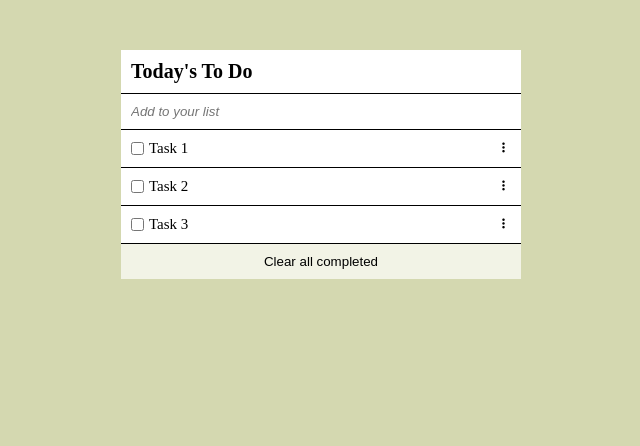
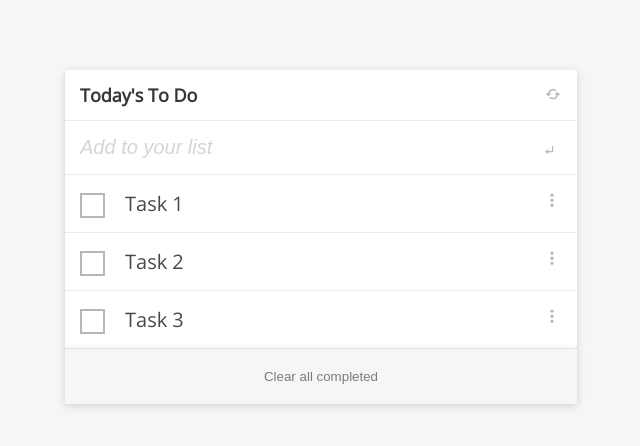
Before and after one commit to olawale-o/todo-tasks, a website built with webpack: page src/index.html in a window 1280 px wide. Shown: the whole page, without its empty margins (319-959 px from the left). Built offline with nearby package versions, Linux system fonts and the light colour scheme.

Commit message:
Modify style todo list in style.css file

```diff
--- a/src/index.html
+++ b/src/index.html
@@ -10,9 +10,10 @@
 <body>
     <div class="todo-container">
         <div class="todo-content">
-            <h6 class="field heading">Today's To Do</h6>
+            <h6 class="field heading"><span>Today's To Do</span> <i class='bx bx-refresh'></i></h6>
             <div class="input-field">
                 <input type="text" class="input" name="task" id="task" placeholder="Add to your list">
+                <span><i class='bx bx-subdirectory-left return'></i></span>
             </div>
             <ul class="todo-tasks"></ul>
         </div>
--- a/src/index.js
+++ b/src/index.js
@@ -6,19 +6,33 @@ const todoTasks = document.querySelector('.todo-tasks');
 const createTodo = (todo) => {
   const li = document.createElement('li');
   li.setAttribute('class', 'todo-list');
+  li.setAttribute('id', `id-${todo.index}`);
   const div = document.createElement('div');
   div.setAttribute('class', 'field todo-list__task');
   const left = document.createElement('div');
   left.setAttribute('class', 'left');
+  left.setAttribute('id', `left-${todo.index}`);
+  // const checkbox = document.createElement('input');
+  // checkbox.setAttribute('type', 'checkbox');
+  // checkbox.setAttribute('name', 'todo-task');
+  const label = document.createElement('label');
+  label.setAttribute('class', 'label');
+  label.setAttribute('id', `label-${todo.index}`);
   const checkbox = document.createElement('input');
   checkbox.setAttribute('type', 'checkbox');
   checkbox.setAttribute('name', 'todo-task');
+  label.appendChild(checkbox);
+  const sp = document.createElement('span');
+  sp.setAttribute('class', 'checkmark');
+  label.appendChild(sp);
   const span = document.createElement('span');
   span.setAttribute('class', 'todo-list__text');
+  span.setAttribute('id', `span-${todo.id}`);
   span.textContent = todo.description;
   const icon = document.createElement('i');
   icon.setAttribute('class', 'bx bx-dots-vertical-rounded');
-  left.appendChild(checkbox);
+  icon.setAttribute('id', `icon-${todo.index}`);
+  left.appendChild(label);
   left.appendChild(span);
   div.appendChild(left);
   div.appendChild(icon);
--- a/src/stylesheet/style.css
+++ b/src/stylesheet/style.css
@@ -1,7 +1,8 @@
-@import url('https://fonts.googleapis.com/css2?family=Libre+Franklin:wght@100;200;300;400;500&display=swap');
+/* @import url('https://fonts.googleapis.com/css2?family=Libre+Franklin:wght@100;200;300;400;500&display=swap'); */
+@import url('https://fonts.googleapis.com/css2?family=Open+Sans:ital,wght@0,300;1,300&display=swap');
 
 :root {
-  --bg-color: #d4d8b0;
+  --bg-color: #f6f6f6;
 }
 
 *,
@@ -19,6 +20,7 @@ html {
 body {
   font-size: 62.5%;
   background: var(--bg-color);
+  font-family: 'Open Sans', sans-serif;
 }
 
 li {
@@ -27,33 +29,129 @@ li {
 
 ::placeholder {
   font-style: italic;
+  opacity: 0.3;
+}
+
+i {
+  color: #b7b7b7;
+  cursor: pointer;
 }
 
 .todo-container {
-  width: 40rem;
+  width: 50%;
   margin: 5rem auto 0;
+  padding: 20px 5%;
 }
 
 .todo-content {
   background: #fff;
   font-size: 1.5rem;
+  border-radius: 3px;
+  box-shadow: 0 2px 8px rgba(0, 0, 0, 0.15);
+}
+
+.label {
+  display: block;
+  position: relative;
+  padding-left: 35px;
+  margin-bottom: 22px;
+  cursor: pointer;
+  font-size: 22px;
+  -webkit-user-select: none;
+  -moz-user-select: none;
+  -ms-user-select: none;
+  user-select: none;
+}
+
+/* Hide the browser's default checkbox */
+.label input {
+  position: absolute;
+  opacity: 0;
+  cursor: pointer;
+  height: 0;
+  width: 0;
+}
+
+/* Create a custom checkbox */
+.checkmark {
+  position: absolute;
+  top: 0;
+  left: 0;
+  height: 25px;
+  width: 25px;
+  border: 2px solid #b7b7b7;
+}
+
+/* On mouse-over, add a grey background color */
+.label:hover input ~ .checkmark {
+  background-color: transparent;
+}
+
+/* When the checkbox is checked, add a blue background */
+.label input:checked ~ .checkmark {
+  background-color: transparent;
+  border: none;
+}
+
+/* Create the checkmark/indicator (hidden when not checked) */
+.checkmark::after {
+  content: "";
+  position: absolute;
+  display: none;
+}
+
+/* Style the checkmark/indicator */
+.label .checkmark::after {
+  left: 9px;
+  top: 5px;
+  width: 5px;
+  height: 10px;
+  border: solid #2196f3;
+  border-width: 0 3px 3px 0;
+  -webkit-transform: rotate(45deg);
+  -ms-transform: rotate(45deg);
+  transform: rotate(45deg);
+}
+
+/* Show the checkmark when checked */
+.label input:checked ~ .checkmark::after {
+  display: block;
 }
 
 .todo-list {
   cursor: pointer;
+  font-size: 2rem;
 }
 
 .field {
-  padding: 1rem;
-  border-bottom: 1px solid #000;
+  padding: 1.5rem;
+  border-bottom: 1px solid rgba(0, 0, 0, 0.08);
+  color: #494949;
 }
 
 .input-field {
-  border-bottom: 1px solid #000;
+  border-bottom: 1px solid rgba(0, 0, 0, 0.08);
+  color: #aeaeae;
+  padding: 15px;
+  position: relative;
+}
+
+.input-field span {
+  position: absolute;
+  top: 20px;
+  right: 20px;
 }
 
 .heading {
-  font-size: 2rem;
+  font-size: 1.8rem;
+  white-space: nowrap;
+  overflow: hidden;
+  text-overflow: ellipsis;
+  font-weight: bolder;
+  line-height: 20px;
+  color: #363636;
+  display: flex;
+  justify-content: space-between;
 }
 
 .todo-list__task {
@@ -67,25 +165,28 @@ li {
 }
 
 .todo-list__text {
-  margin-left: 0.5rem;
+  margin-left: 1rem;
 }
 
 .input {
   width: 100%;
-  padding: 1rem;
   outline: none;
   border: none;
+  font-size: 2rem;
 }
 
 .button {
-  background: #f2f3e6;
+  background: var(--bg-color);
   padding: 1rem;
+  box-shadow: 0 2px 8px rgba(0, 0, 0, 0.15);
 }
 
 .btn {
-  background: none;
+  background: transparent;
   width: 100%;
   outline: none;
   border: none;
   cursor: pointer;
+  margin: 1rem auto;
+  opacity: 0.5;
 }
```
